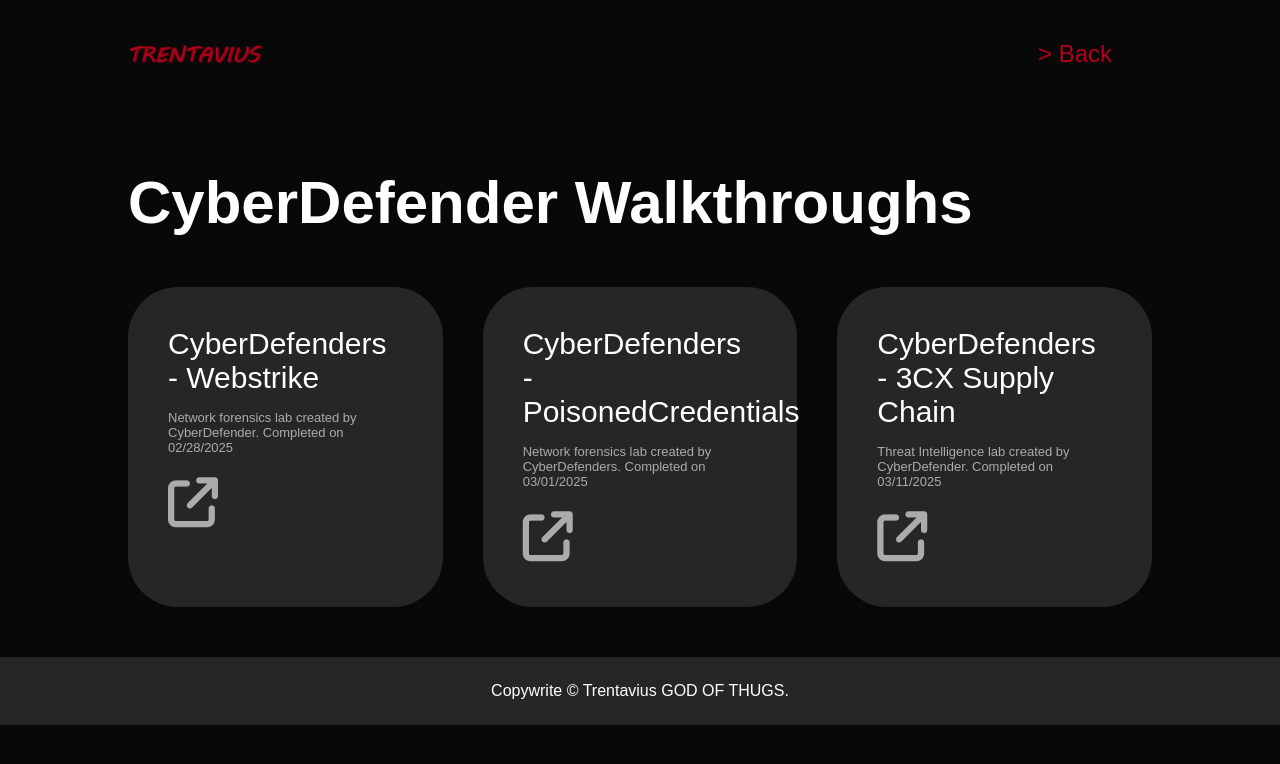
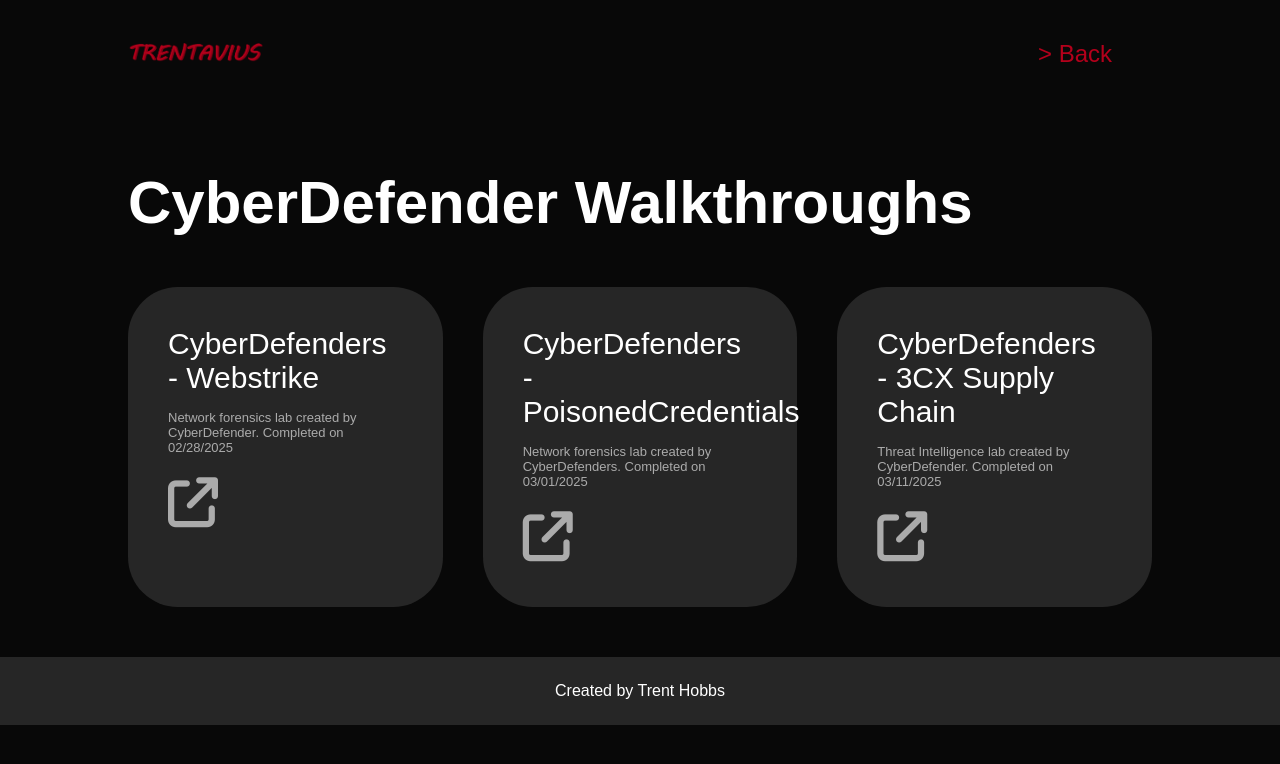
Before and after one commit to Trent-Hobbs/Trent-Hobbs.github.io, a plain HTML site: page cyberDefender.html in a window 1280 px wide. Drawn offline with Linux system fonts and the light colour scheme.

Commit message:
Update cyberDefender.html

```diff
--- a/cyberDefender.html
+++ b/cyberDefender.html
@@ -12,7 +12,9 @@
 
 <div class="container">
   <nav>
-      <img src="images/logo.png" class="logo">
+      <a href="index.html">
+                <img src="images/logo.png" class="logo" alt="Trent Hobbs Logo">
+            </a></a>
       <ul id = "sidemenu">
           <li><a href="index.html"> > Back</a></li>
 
@@ -45,6 +47,6 @@
       </div>
   </div>
   <div class="copywrite">
-    <p>Copywrite © Trentavius GOD OF THUGS.</p>
+    <p>Created by Trent Hobbs</p>
 </div>
 </div>
```
